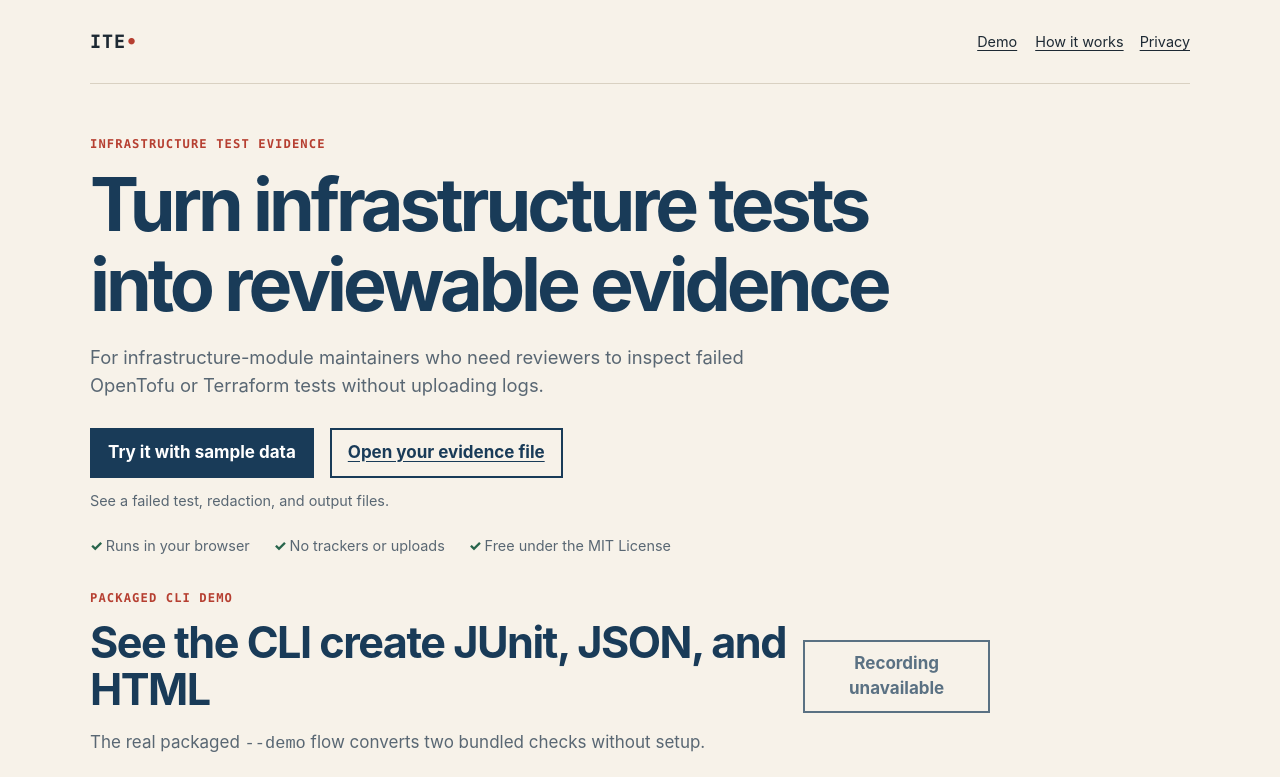
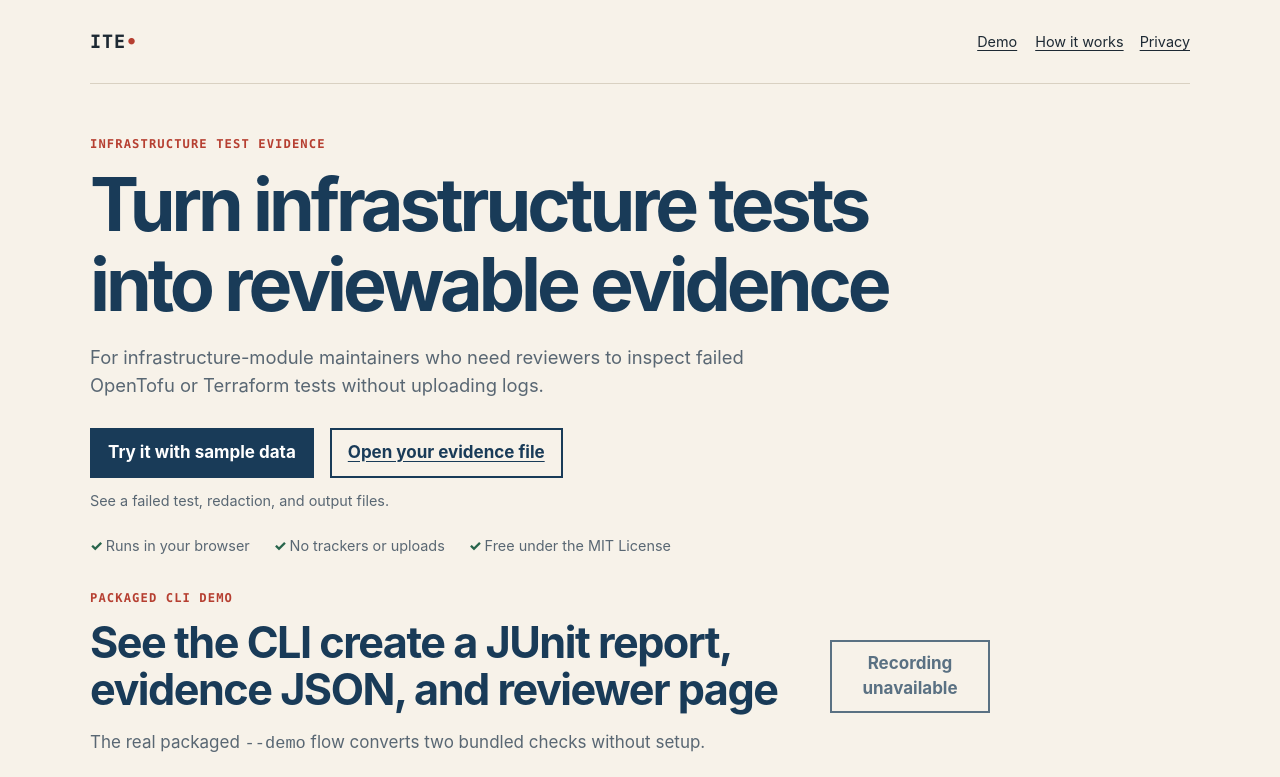
Before and after one commit to B-Divyesh/sf-infra-test-evidence, a website built with Vite: page index.html in a window 1280 px wide. Shown: the top 777 px of the page. Built offline with nearby package versions, Linux system fonts and the light colour scheme; files whose address does not match are found by name.

Commit message:
fix: standardize output labels

```diff
--- a/index.html
+++ b/index.html
@@ -37,7 +37,7 @@
       </section>
       <section class="recording" aria-labelledby="recording-title">
         <div class="recording-head">
-          <div><p class="eyebrow">Packaged CLI demo</p><h2 id="recording-title">See the CLI create JUnit, JSON, and HTML</h2></div>
+          <div><p class="eyebrow">Packaged CLI demo</p><h2 id="recording-title">See the CLI create a JUnit report, evidence JSON, and reviewer page</h2></div>
           <button id="recording-control" class="recording-control" type="button">Pause recording</button>
         </div>
         <p>The real packaged <code>--demo</code> flow converts two bundled checks without setup.</p>
```
Also changed, not shown: tests/claims.test.ts (+1 -1 lines), tests/site.spec.ts (+1 -1 lines), .factory/copy-audit.md, .factory/polish-2.md.
